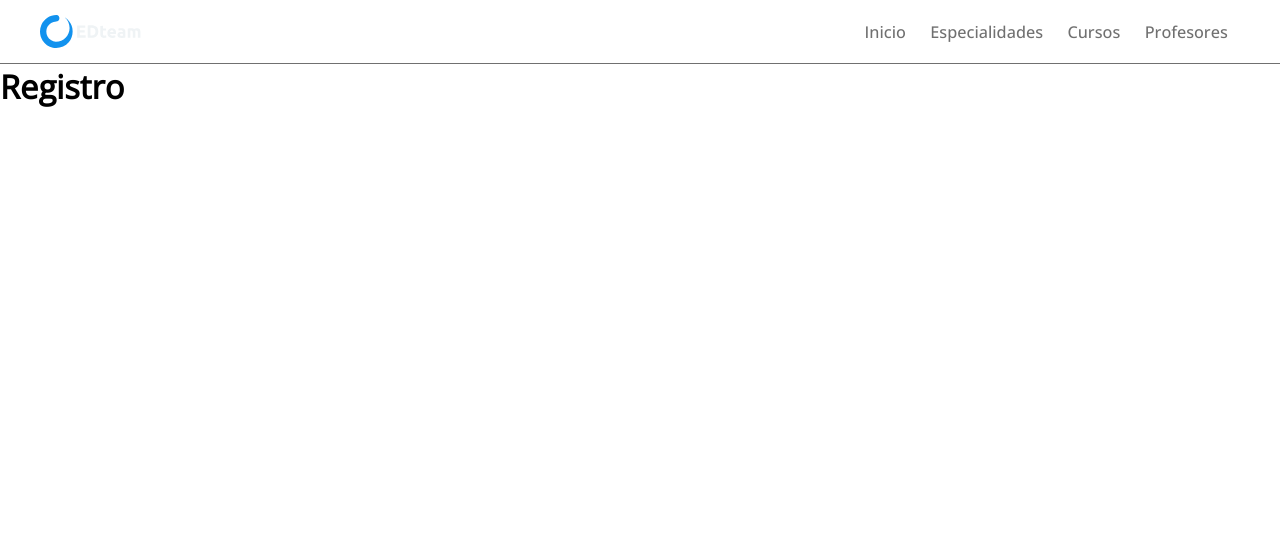
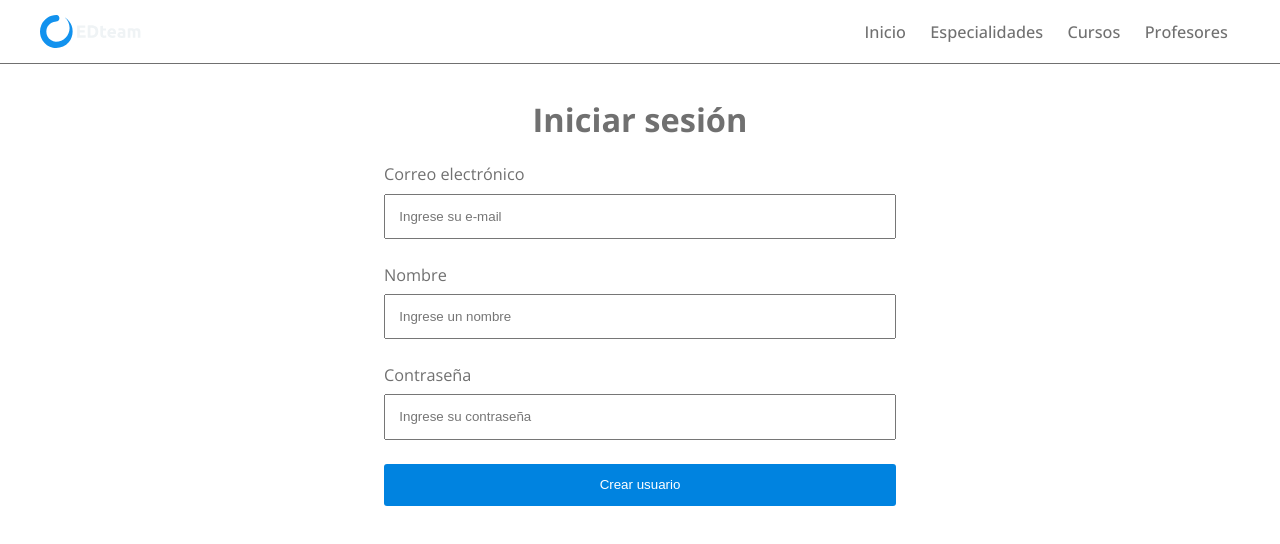
Before and after one commit to ariel96carp/PlatformEducation_React, a React (Create React App) app: page /registro in a window 1280 px wide. Shown: the top 544 px of the page. Built offline with nearby package versions, Linux system fonts and the light colour scheme; no server answers.

Commit message:
Creating publicRoute component and register form component

```diff
--- /dev/null
+++ b/src/Components/Routes/PublicRoute.js
@@ -0,0 +1,8 @@
+import { Navigate } from "react-router-dom"
+
+const PublicRoute = ({ children }) => {
+    const isAuth = localStorage.getItem("educationToken")
+    return !isAuth ? children : <Navigate to="/" />
+}
+
+export default PublicRoute
--- a/src/Components/pages/Login.js
+++ b/src/Components/pages/Login.js
@@ -4,9 +4,10 @@ import { useNavigate } from "react-router-dom"
 
 const Login = () => {
     const [ loginError, setLoginError ] = useState(false)
+    const navigate = useNavigate()
 
     const userLogin = async (data) => {
-        const urlApi = "https://api-edteam.alejogs4.now.sh/login"
+        const urlApi = process.env.REACT_APP_USER_API_URL
         const userData = {
             email: data.email,
             password: data.password
@@ -19,12 +20,13 @@ const Login = () => {
             body: JSON.stringify(userData)
         }
 
-        const response = await fetch(urlApi, params)
+        const response = await fetch(`${urlApi}/login`, params)
         switch(response.status)
         {
             case 200:
                 const dataResponse = await response.json()
                 localStorage.setItem("educationToken", dataResponse.token)
+                navigate("/")
                 break
             default:
                 setLoginError(true)
--- a/src/Components/pages/Register.js
+++ b/src/Components/pages/Register.js
@@ -1,6 +1,137 @@
+import { Formik, Field, Form, ErrorMessage } from "formik"
+import { useState } from "react"
+import { useNavigate } from "react-router-dom"
+
 const Register = () => {
+    const [ userCreated, setUserCreated ] = useState(false)
+    const [ userError, setUserError ] = useState(false)
+    const navigate = useNavigate()
+
+    const createUser = async (data) => {
+        const urlApi = process.env.REACT_APP_USER_API_URL
+        const userData = {
+            email: data.email,
+            name: data.name,
+            password: data.password
+        }
+        const header = new Headers()
+        header.append("Content-Type", "application/json")
+        const params = {
+            method: "POST",
+            headers: header,
+            body: JSON.stringify(userData)
+        }
+
+        const response = await fetch(`${urlApi}/signup`, params)
+        switch(response.status)
+        {
+            case 201:
+                setUserCreated(true)
+                setTimeout(() => {
+                    setUserCreated(false)
+                    navigate("/login")
+                }, 2000)
+                break
+            default:
+                setUserError(true)
+                setTimeout(() => setUserError(false), 2000)
+        }
+    }
+
     return (
-        <h1>Registro</h1>
+        <Formik
+            initialValues={{
+                email: "",
+                name: "",
+                password: ""
+            }}
+            onSubmit={( values, { resetForm } ) => {
+                createUser(values)
+                resetForm()
+            }}
+            validate={( values ) => {
+                let errors = {}
+                const emailPattern = "[a-zA-Z0-9!#$%&'*_+-]([\.]?[a-zA-Z0-9!#$%&'*_+-])+@[a-zA-Z0-9]([^@&%$\/()=?¿!.,:;]|\d)+[a-zA-Z0-9][\.][a-zA-Z]{2,4}([\.][a-zA-Z]{2})?"
+                if (!values.email)
+                {
+                    errors.email = "Por favor ingrese un correo."
+                }
+                else
+                {
+                    if (!values.email.match(emailPattern))
+                    {
+                        errors.email = "El correo ingresado no corresponde a un correo válido."
+                    }
+                }
+                if (!values.name)
+                {
+                    errors.name = "Por favor ingrese un nombre."
+                }
+                if (!values.password)
+                {
+                    errors.password = "Por favor ingrese una contraseña."
+                }
+
+                return errors
+            }}
+        >
+            {({ errors }) => (
+                <div className="form-container l-40 m-60 s-100 center-block">
+                    <div className="wrapper">
+                        <h1 className="title center-content">Iniciar sesión</h1>
+                        <Form className="login-form" action="#" method="POST">
+                            <div className="input-container">
+                                <label htmlFor="user-email">Correo electrónico</label>
+                                <Field
+                                    type="email"
+                                    id="user-email"
+                                    name="email"
+                                    placeholder="Ingrese su e-mail">
+                                </Field>
+                                <ErrorMessage name="email" component={() => (
+                                    <p className="input-message error">{errors.email}</p>
+                                )} />
+                            </div>
+                            <div className="input-container">
+                                <label htmlFor="user-name">Nombre</label>
+                                <Field
+                                    type="text"
+                                    id="user-name"
+                                    name="name"
+                                    placeholder="Ingrese un nombre">
+                                </Field>
+                                <ErrorMessage name="name" component={() => (
+                                    <p className="input-message error">{errors.name}</p>
+                                )} />
+                            </div>
+                            <div className="input-container">
+                                <label htmlFor="user-password">Contraseña</label>
+                                <Field
+                                    type="password"
+                                    id="user-password"
+                                    name="password"
+                                    placeholder="Ingrese su contraseña">
+                                </Field>
+                                <ErrorMessage name="password" component={() => (
+                                    <p className="input-message error">{errors.password}</p>
+                                )} />
+                            </div>
+                            <input type="submit" value="Crear usuario" className="button"></input>
+                        </Form>
+                        {userCreated &&
+                            <p className="form-message success center-content success">
+                                ¡El usuario se ha creado exitosamente!
+                            </p>
+                        }
+                        {userError &&
+                            <p className="form-message success center-content error">
+                                El usuario no ha podido crearse. Por favor inténtelo de vuelta más tarde.
+                            </p>
+                        }
+                    </div>
+                </div>
+            )}
+        </Formik>
     )
 }
 
--- a/src/Components/sections/main.js
+++ b/src/Components/sections/main.js
@@ -10,6 +10,7 @@ import Speciality from "../pages/Speciality"
 import Class from "../pages/Class"
 import Page404 from "../pages/Page404"
 import ProtectedRoute from "../routes/ProtectedRoute"
+import PublicRoute from "../routes/PublicRoute"
 
 const Main = () => {
     return (
@@ -50,8 +51,16 @@ const Main = () => {
                         <Teachers />
                     </ProtectedRoute>}>
                 </Route>
-                <Route path="/registro" element={<Register />}></Route>
-                <Route path="/login" element={<Login />}></Route>
+                <Route path="/registro" element={
+                    <PublicRoute>
+                        <Register />
+                    </PublicRoute>}>
+                </Route>
+                <Route path="/login" element={
+                    <PublicRoute>
+                        <Login />
+                    </PublicRoute>}>
+                </Route>
                 <Route path="*" element={<Page404 />}></Route>
             </Routes>
         </main>
```
